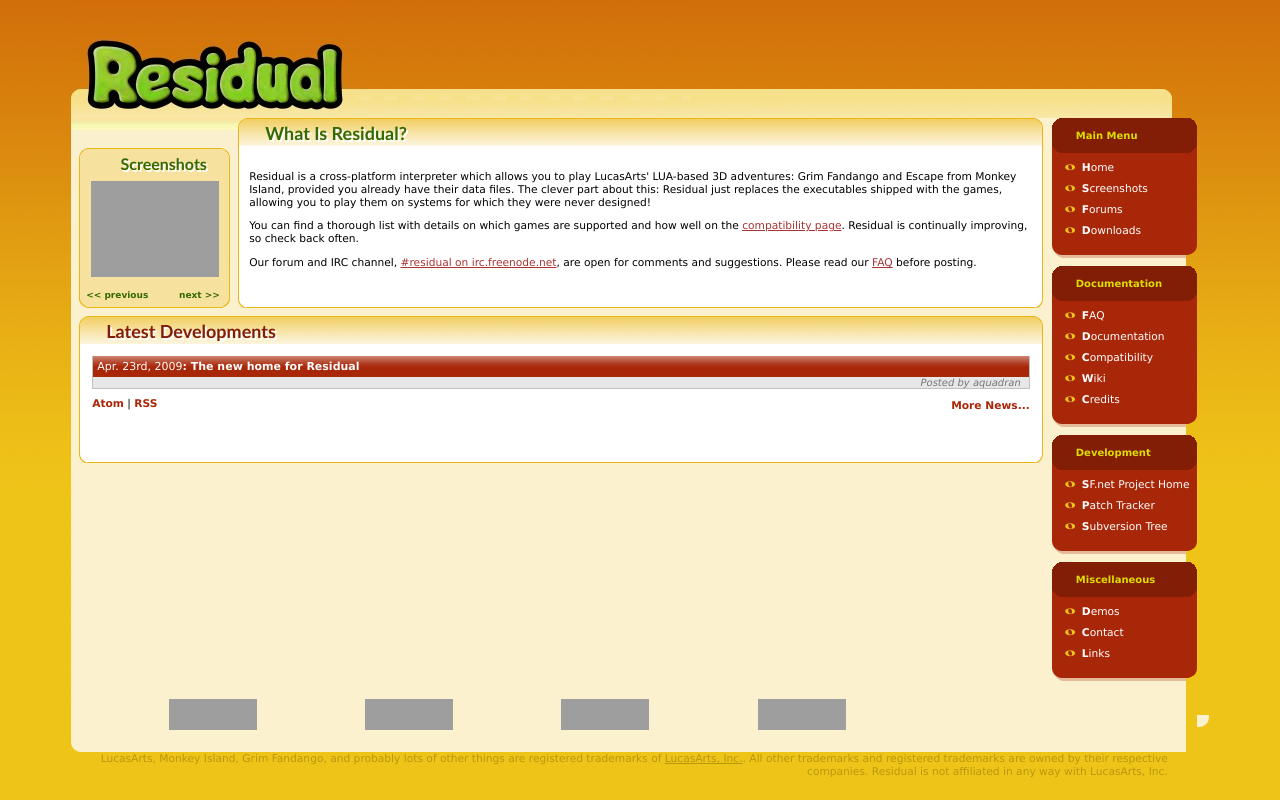
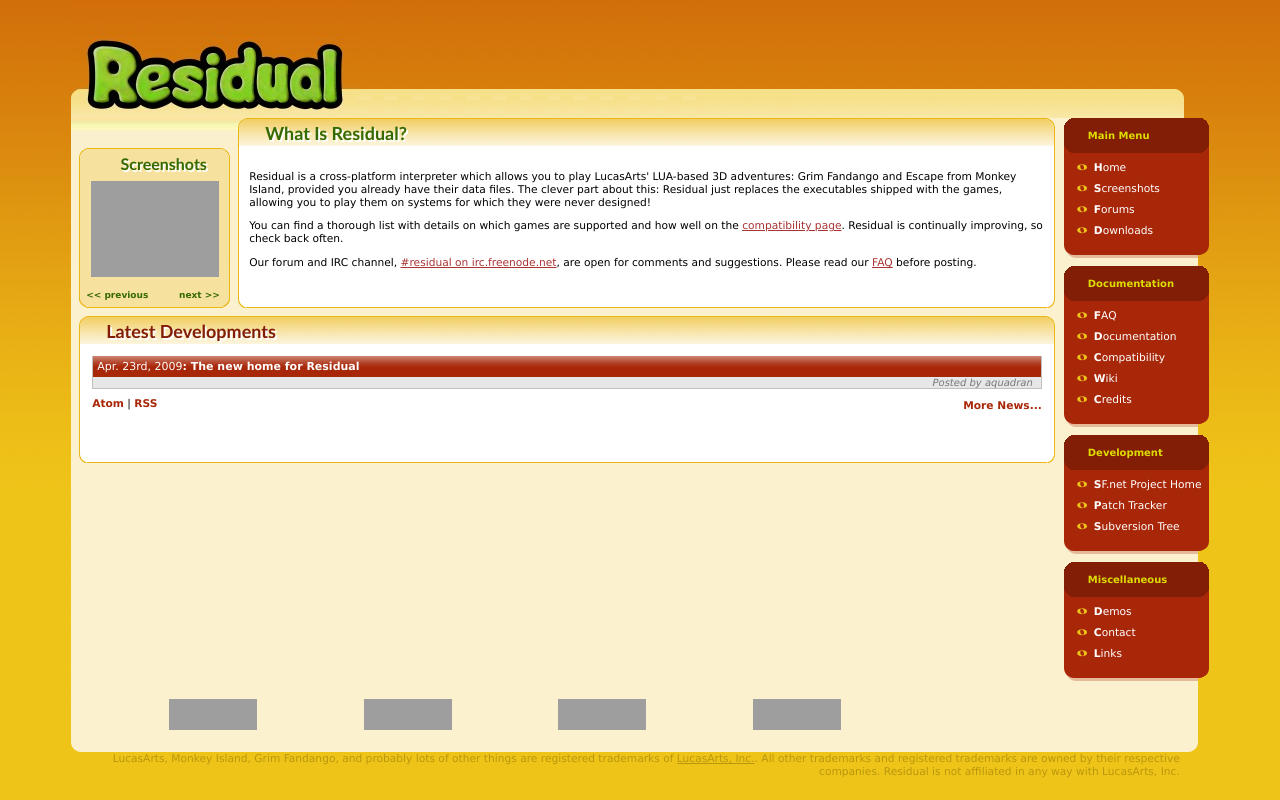
Before and after one commit to residualvm/residualvm-web, a PHP site: page /index.php in a window 1280 px wide. Run offline with PHP 8.4, Linux system fonts and the light colour scheme; data that the repository does not hold is empty; grey boxes are pictures that could not be loaded.

Commit message:
fixed bottom right corner of page
git-svn-id: http://residualvm.svn.sourceforge.net/svnroot/residualvm/web/trunk@1146 f59d7af5-260c-0410-b1c1-8abfca62acd6

```diff
--- a/include/html.php
+++ b/include/html.php
@@ -12,15 +12,14 @@ function html_page_header($title, $extra_css = array()) {
 		<meta http-equiv="Content-Script-Type" content="text/javascript">
    		<meta http-equiv="Content-Style-Type" content="text/css">
 		<link rel="stylesheet" href="<?php echo $file_root; ?>/style.css" type="text/css">
-
 <?php
   foreach ($extra_css as $css_file) {
-    echo '<link rel="stylesheet" href="./' . $css_file . '" type="text/css">'."\n";
+    echo '		<link rel="stylesheet" href="./' . $css_file . '" type="text/css">'."\n";
   }
-  echo '<link rel="alternate" type="application/atom+xml" title="Residual Atom news feed" href="http://residual.sourceforge.net/feed-atom.php">'."\n";
-  echo '<link rel="alternate" type="application/rss+xml" title="Residual RSS news feed" href="http://residual.sourceforge.net/feed-rss20.php">'."\n";
+  echo '		<link rel="alternate" type="application/atom+xml" title="Residual Atom news feed" href="http://residual.sourceforge.net/feed-atom.php">'."\n";
+  echo '		<link rel="alternate" type="application/rss+xml" title="Residual RSS news feed" href="http://residual.sourceforge.net/feed-rss20.php">'."\n";
 
-  echo "<title>$title</title>\n";
+  echo "		<title>$title</title>\n";
 ?>
 	</head>
 	<body>
@@ -30,18 +29,18 @@ function html_page_header($title, $extra_css = array()) {
 	<table class="main-container" width="90%" cellspacing="0" cellpadding="0" align="center">
 		<tr>
 			<td colspan="2"><table cellspacing="0" cellpadding="0" style="width:100%;">
-	    <tr><td rowspan="2" width="287"><img alt="Residual logo" src="<?php echo $file_root; ?>/images/residual_logo.jpg" width="287" height="118" border="0"></td>
+				<tr>
+					<td rowspan="2" width="287"><img alt="Residual logo" src="<?php echo $file_root; ?>/images/residual_logo.jpg" width="287" height="118" border="0"></td>
 					<td rowspan="2" style="background:url('<?php echo $file_root; ?>/images/bg-upper.gif')">&nbsp;</td>
-
-					<td width="483">
-
+					<td width="483"></td>
+				</tr>
+				<tr>
+					<td width="483"><img src="<?php echo $file_root; ?>/images/residual-caption.png" width="482" height="118"></td>
+					<td width="24">&nbsp;</td>
+				</tr>
 			</td>
 		</tr>
-    <tr><td width="483"><img src="<?php echo $file_root; ?>/images/residual-caption.png" width="482" height="118"></td>
-					<td width="24">&nbsp;</td></tr>
 	</table>
-			</td>
-		</tr>
 	<tr>
 		<td class="content" valign="top" rowspan="2" style="padding-right:1px;">
 
@@ -122,22 +121,19 @@ function html_page_footer() {
 		</td>
 	</tr>
     </table>
-</td>
-</td><td class="menus" style="width:145px;vertical-align:top;border:0px;" rowspan="2"></td>
+    </td><td class="menus" style="width:163px;vertical-align:top;border:0px;" rowspan="2"><img src="<?php echo $file_root; ?>/images/content-right-bottom.gif" style="margin:0px;border:0px;
+	    vertical-align:bottom" alt="" width="152" height="63"></td>
 </tr><tr>
 <td colspan="2">
 <table width="100%" cellspacing="0" style="padding:0px;">
 <tr>
 <td width="12" style="height:5px;line-height:5px;width:12px;"><img alt="" src="<?php echo $file_root; ?>/images/content-left-bottom.gif" height="12" width="12"></td>
     <td style="background:#fbf1ce;line-height:2px;">&nbsp;&nbsp;</td>
-</tr>
-</table>
+</tr></table>
 </tr>
 </table>
 </td>
-<td width="12" style="height:5px;line-height:5px;width:12px;"><img alt="" src="<?php echo $file_root; ?>/images/content-right-bottom.gif" height="12" width="12"></td>
 </tr>
-
 		    <tr><td colspan="2">
 			<table width="100%" cellspacing="0">
 				<tr>
```
Also changed, not shown: images/content-right-bottom.gif. Lines whose indentation alone changed are shown as unchanged.
